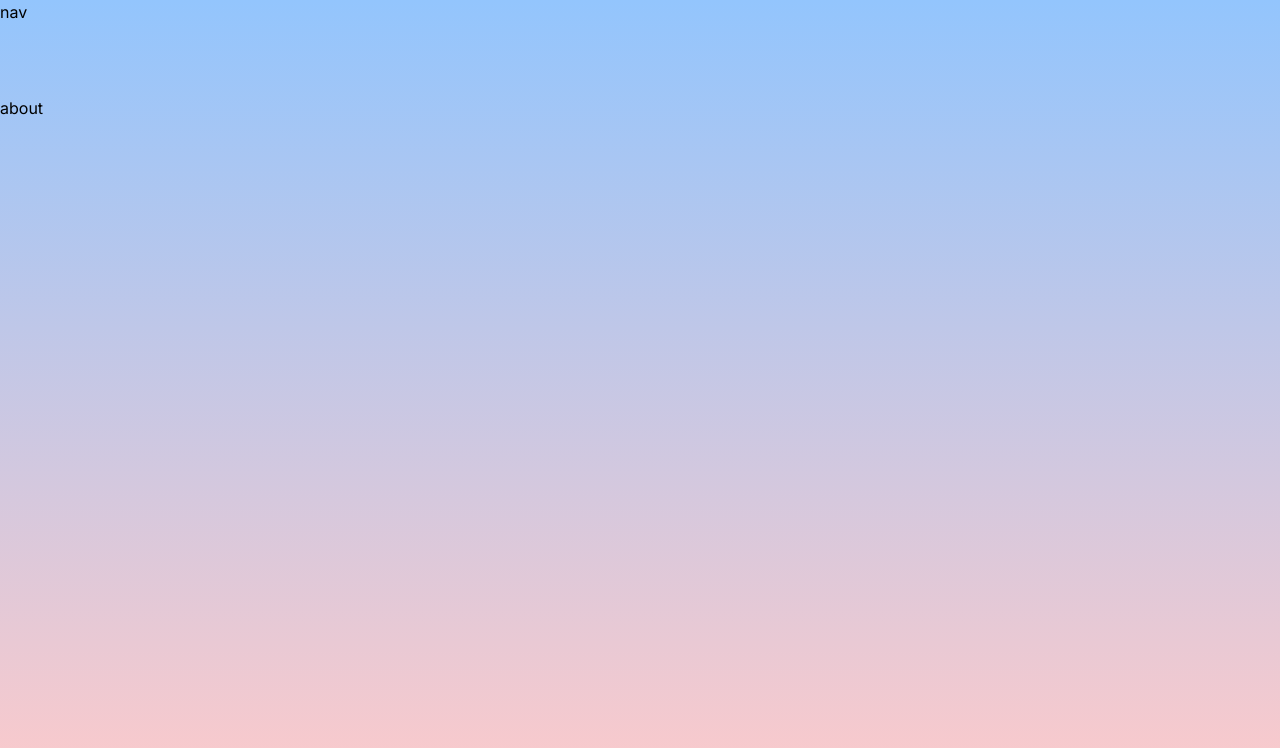
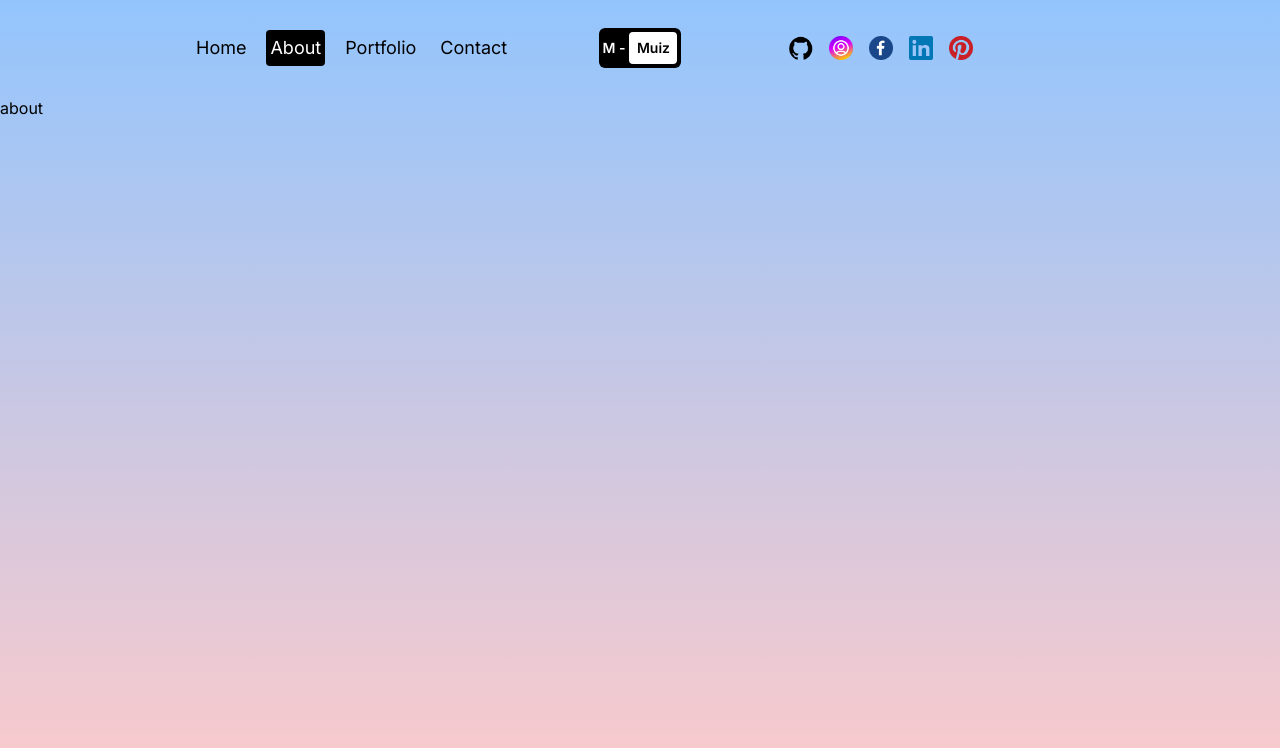
Before and after one commit to M-Muiz/Full_Stack-Portfolio, a Next.js app: page /about in a window 1280 px wide. Shown: the top 748 px of the page. Built offline with nearby package versions, Linux system fonts and the light colour scheme.

Commit message:
complete navbar

```diff
--- /dev/null
+++ b/src/components/NavLink.jsx
@@ -0,0 +1,15 @@
+"use client"
+
+import Link from "next/link"
+import { usePathname } from "next/navigation"
+
+const NavLink = ({ url, title }) => {
+
+    const pathname = usePathname();
+
+    return (
+        <Link className={`rounded p-1 ${pathname === url && "bg-black text-white"}`} href={url}>{title}</Link>
+    )
+}
+
+export default NavLink
--- a/src/components/Navbar.jsx
+++ b/src/components/Navbar.jsx
@@ -1,9 +1,70 @@
-import React from 'react'
+"use client"
+
+import Link from 'next/link'
+import React, { useState } from 'react'
+import Image from 'next/image';
+import NavLink from './NavLink';
+
+
+const links = [
+  { url: "/", title: "Home" },
+  { url: "/about", title: "About" },
+  { url: "/portfolio", title: "Portfolio" },
+  { url: "/contact", title: "Contact" },
+];
 
 const Navbar = () => {
+
+  const [open, setOpen] = useState(false)
+
   return (
-    <div>
-      nav
+    <div className='h-full flex items-center justify-between px-4 sm:px-8 md:px-12 lg:px-20 xl:px-48 text-lg'>
+      <div className="hidden md:flex gap-4 w-1/3">
+        {links.map(({ url, title }) => (
+          <NavLink key={url} url={url} title={title} />
+        ))}
+      </div>
+
+      <div className="md:hidden lg:flex xl:w-1/3 xl:justify-center">
+        <Link href='/' className='text-sm bg-black rounded-md p-1 font-semibold flex items-center justify-center'>
+          <span className='text-white mr-1'>M - </span>
+          <span className='text-black bg-white w-12 h-8 rounded flex items-center justify-center'>Muiz</span>
+        </Link>
+      </div>
+
+      <div className="hidden md:flex gap-4 w-1/3">
+        <Link href="#">
+          <Image src="/github.png" width={24} height={24} alt="github" />
+        </Link>
+        <Link href="#">
+          <Image src="/instagram.png" width={24} height={24} alt="github" />
+        </Link>
+        <Link href="#">
+          <Image src="/facebook.png" width={24} height={24} alt="github" />
+        </Link>
+        <Link href="#">
+          <Image src="/linkedin.png" width={24} height={24} alt="github" />
+        </Link>
+        <Link href="#">
+          <Image src="/pinterest.png" width={24} height={24} alt="github" />
+        </Link>
+      </div>
+
+      <div className="md:hidden">
+        <button onClick={() => setOpen(!open)} className='w-10 h-8 flex flex-col justify-between z-50 relative'>
+          <div className="w-10 h-1 bg-black rounded"></div>
+          <div className="w-10 h-1 bg-black rounded"></div>
+          <div className="w-10 h-1 bg-black rounded"></div>
+        </button>
+        {open &&
+          <div className="absolute top-0 left-0 w-screen h-screen bg-black text-white flex flex-col items-center justify-center gap-8 text-4xl">
+            {links.map(({ url, title }) => (
+              <Link key={url} href={url}>{title}</Link>
+            ))}
+          </div>
+        }
+      </div>
+
     </div>
   )
 }
```
